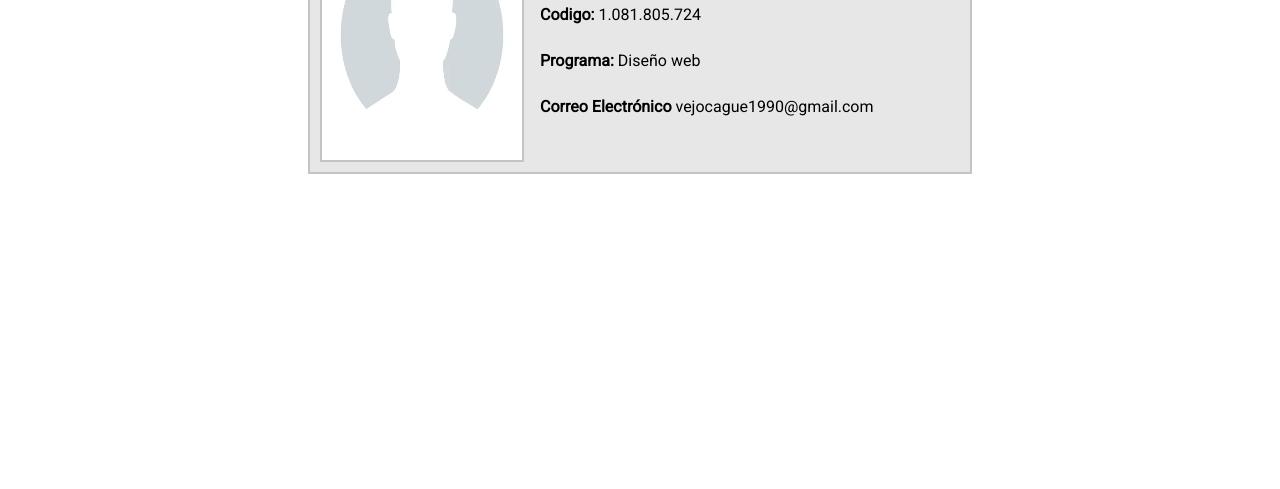
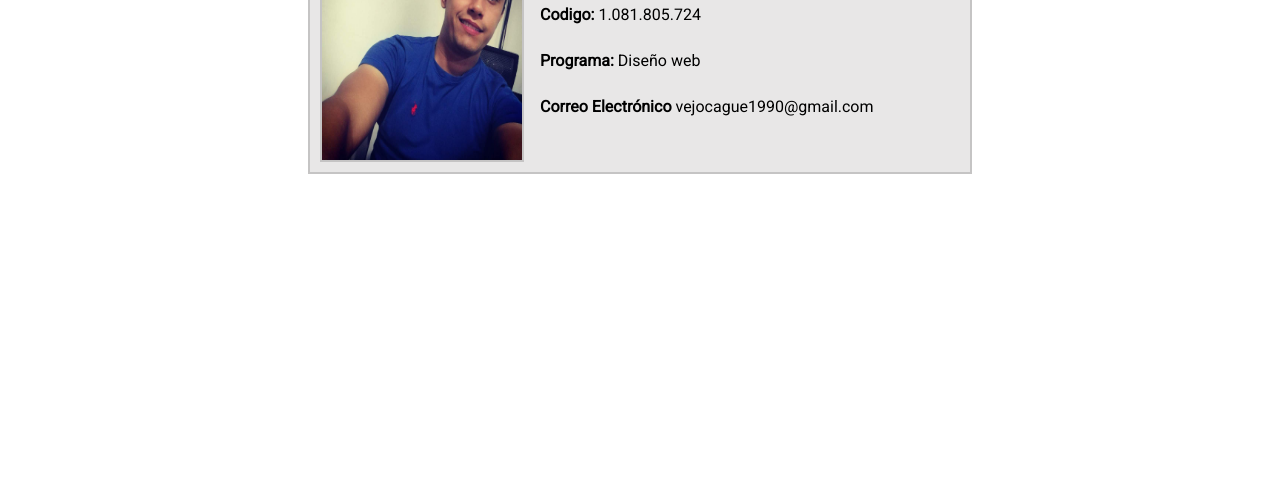
Before and after one commit to vejocague1990/F2_28-de-abril, a plain HTML site: page fase3/autor.html in a window 1280 px wide. Shown: the part 311-800 px from the top of the page. Drawn offline with Linux system fonts and the light colour scheme.

Commit message:
agregando fase3 al index

```diff
--- a/fase3/autor.html
+++ b/fase3/autor.html
@@ -28,7 +28,7 @@
 
     <div class="container">
         <div class="containd-inside">
-            <img src="src/perfil.webp" alt="photo perfil">
+            <img src="src/phot.jpeg" alt="photo perfil">
             <div class="data-person">
                 <h1>Venancio José Carmona Guerra</h1>
                 <ul>
--- a/fase3/style.css
+++ b/fase3/style.css
@@ -103,6 +103,7 @@ section .art1{
     height: 250px;
     border: 2px solid rgba(0, 0, 0, 0.151);
     margin-right: 1em;
+    background-size: cover;
 }
 .data-person ul li{
     margin-top: 1em;
```
Also changed, not shown: index.html (+1 -1 lines), fase3/src/phot.jpeg (added).
